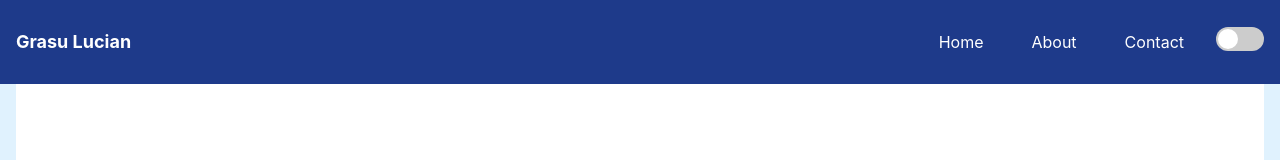
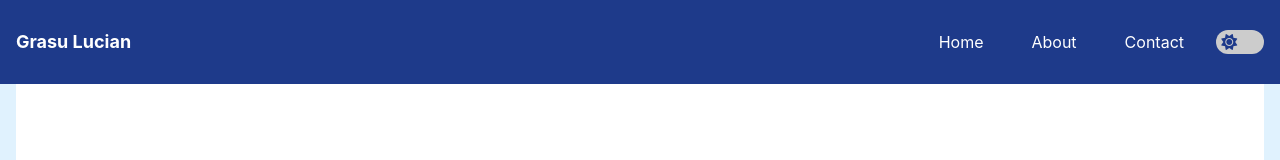
Before and after one commit to Grasu-Lucian/My_Portofolio, a React (Create React App) app in the folder my-portfolio/: page / in a window 1280 px wide. Shown: the top 160 px of the page. Built offline with nearby package versions, Linux system fonts and the light colour scheme.

Commit message:
Add Font Awesome icons to Navbar and enhance night mode button styles

```diff
--- a/my-portfolio/public/index.html
+++ b/my-portfolio/public/index.html
@@ -9,6 +9,7 @@
       name="description"
       content="Web site created using create-react-app"
     />
+    <link rel="stylesheet" href="https://cdnjs.cloudflare.com/ajax/libs/font-awesome/6.0.0-beta3/css/all.min.css">
     <link href="https://fonts.googleapis.com/css2?family=Lora:wght@400;600&display=swap" rel="stylesheet">
     <link rel="apple-touch-icon" href="%PUBLIC_URL%/logo192.png" />
     <!--
--- a/my-portfolio/src/Navbar.css
+++ b/my-portfolio/src/Navbar.css
@@ -61,24 +61,30 @@
     background-color: #ccc;
     border-radius: 24px;
     transition: background-color 0.3s ease-in-out;
+    display: flex;
+    align-items: center;
+    justify-content: center;
   }
 
   .night-mode-button.active {
     background-color: #666;
   }
 
-  .night-mode-button span {
-    position: absolute;
-    top: 50%;
-    left: 2px;
-    width: 20px;
-    height: 20px;
-    background-color: white;
-    border-radius: 50%;
-    transform: translateY(-50%);
+  .night-mode-button .icon {
+    font-size: 16px;
+    color: #1e3a8a;
     transition: transform 0.3s ease-in-out;
   }
 
-  .night-mode-button.active span {
-    transform: translate(24px, -50%);
+  .night-mode-button.active .icon {
+    transform: translateX(24px);
+    color: #1a202c;
   }
+
+  .fa-sun{
+    margin-left: -45%;
+  }
+  .fa-moon{
+    margin-left: -45%;
+
+  }
--- a/my-portfolio/src/Navbar.js
+++ b/my-portfolio/src/Navbar.js
@@ -14,7 +14,7 @@ function Navbar({ toggleTheme, isNightMode }) {
             onClick={toggleTheme}
             className={`night-mode-button ${isNightMode ? 'active' : ''}`}
           >
-            <span></span>
+            <span className={`icon ${isNightMode ? 'fa fa-moon' : 'fa fa-sun'}`}></span>
           </button>
         </li>
       </ul>
```
